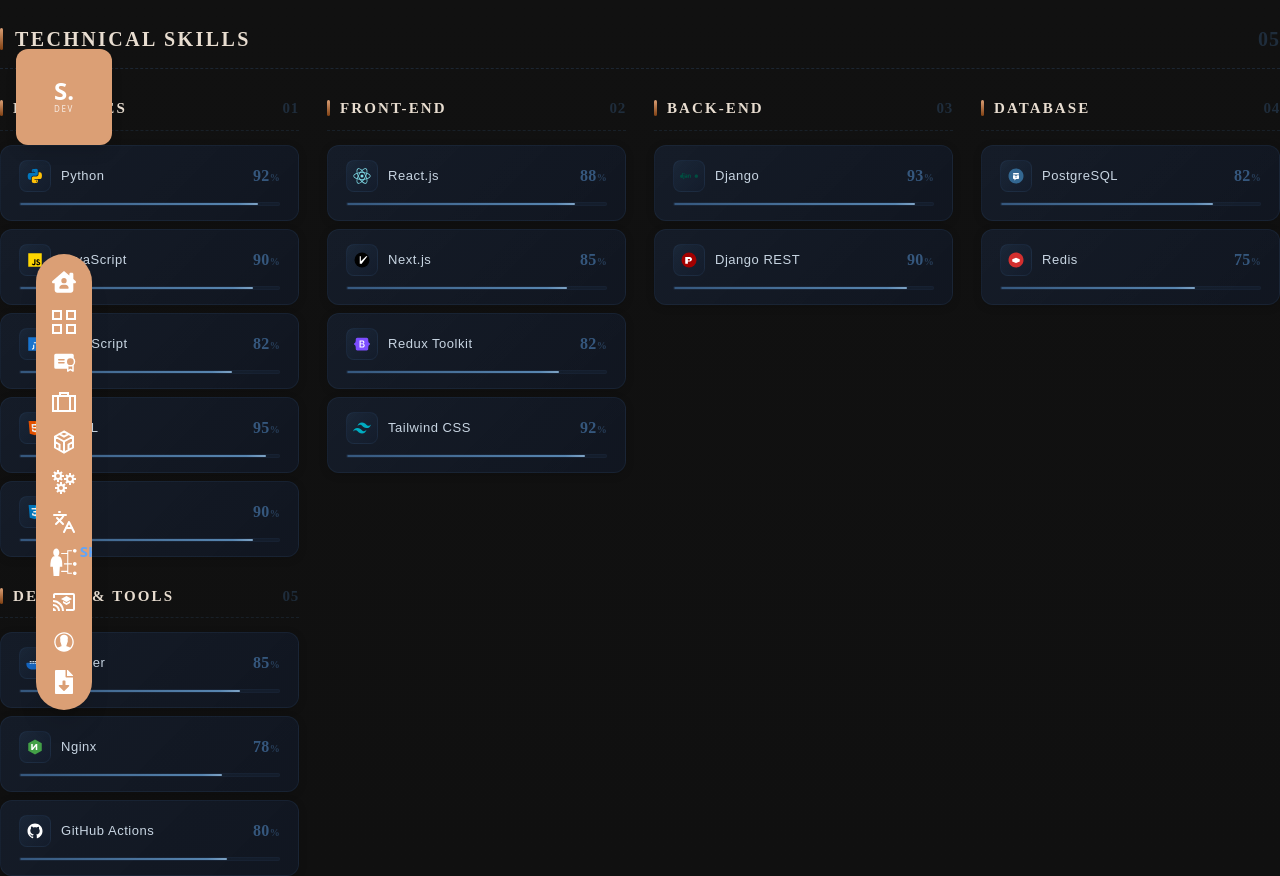
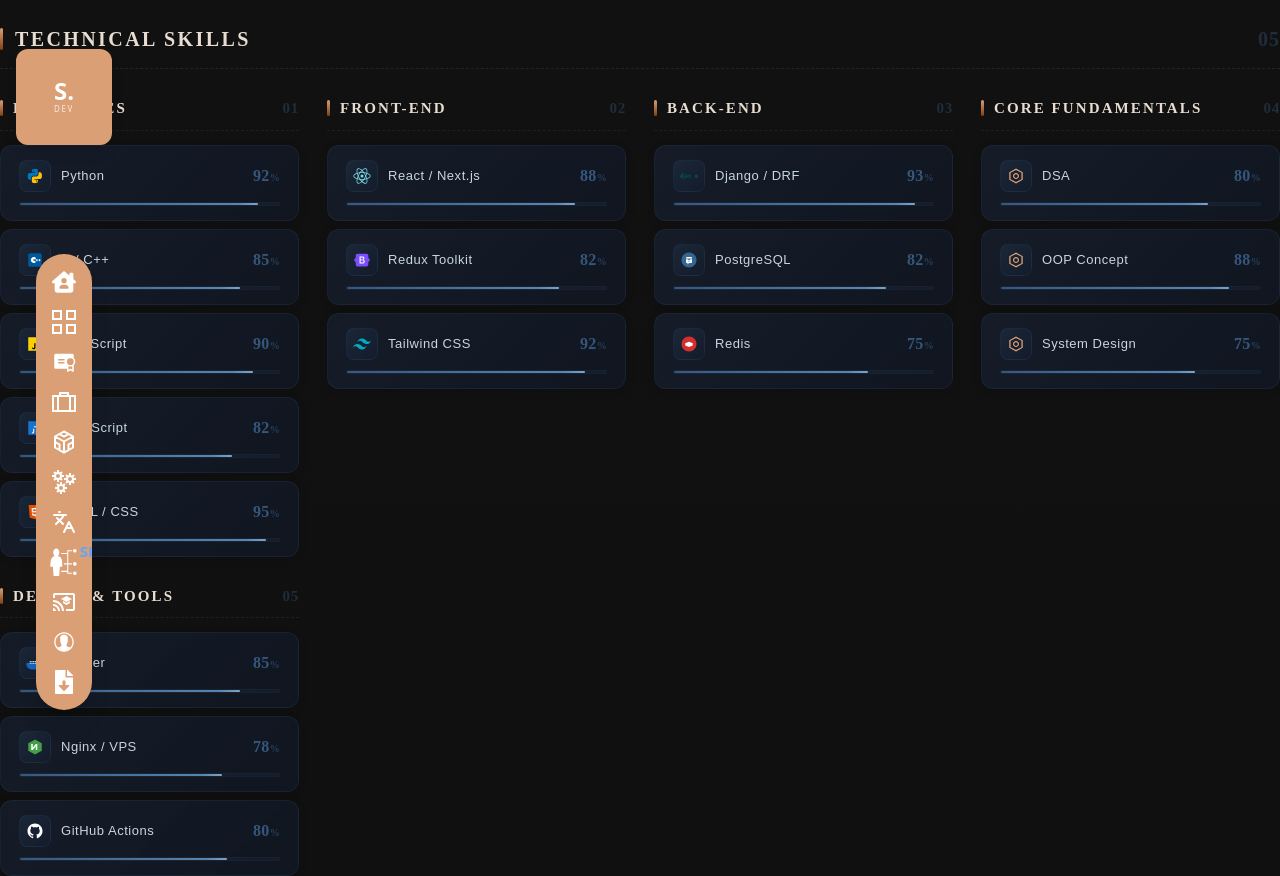
Before and after one commit to Sadid205/md-abdullah-al-sadid-repository, a React (Vite) app: page /skills in a window 1280 px wide. Built offline with nearby package versions, Linux system fonts and the light colour scheme.

Commit message:
added skills

```diff
--- a/src/components/Skills.jsx
+++ b/src/components/Skills.jsx
@@ -106,6 +106,24 @@
       <path fill="#EEE" d="M24,13v4h-8.9l-.3-4H24zM19.4,21l.2,4H24v-4H19.4zM19.8,27h-4l.3,5.5,7.9,2.6v-4.2l-4.1-1.4L19.8,27z"/>
     </svg>
   ),
+  C: (
+    <svg viewBox="0 0 48 48" width="18" height="18">
+      <path fill="#0277BD" d="M42,37c0,2.762-2.238,5-5,5H11c-2.761,0-5-2.238-5-5V11c0-2.762,2.239-5,5-5h26c2.762,0,5,2.238,5,5V37z"/>
+      <path fill="#FFF" d="M25,16c-4.418,0-8,3.582-8,8s3.582,8,8,8c2.209,0,4.209-0.896,5.657-2.343l-2.828-2.829C27.105,25.553,26.105,26,25,26c-1.105,0-2-0.895-2-2s0.895-2,2-2c1.105,0,2.105,0.447,2.829,1.172l2.828-2.829C29.209,16.896,27.209,16,25,16z"/>
+    </svg>
+  ),
+  Cpp: (
+    <svg viewBox="0 0 48 48" width="18" height="18">
+      <path fill="#00599C" d="M42,37c0,2.762-2.238,5-5,5H11c-2.761,0-5-2.238-5-5V11c0-2.762,2.239-5,5-5h26c2.762,0,5,2.238,5,5V37z"/>
+      <path fill="#FFF" d="M21,16c-4.418,0-8,3.582-8,8s3.582,8,8,8c2.209,0,4.209-0.896,5.657-2.343l-2.828-2.829C23.105,25.553,22.105,26,21,26c-1.105,0-2-0.895-2-2s0.895-2,2-2c1.105,0,2.105,0.447,2.829,1.172l2.828-2.829C25.209,16.896,23.209,16,21,16z M32,23h-2v-2h-2v2h-2v2h2v2h2v-2h2V23z M39,23h-2v-2h-2v2h-2v2h2v2h2v-2h2V23z"/>
+    </svg>
+  ),
+  Core: (
+    <svg viewBox="0 0 48 48" width="18" height="18">
+      <path fill="#DB9F75" d="M24 4L6 14v20l18 10 18-10V14L24 4zm0 3.8L38.5 15.4v17.2L24 40.2 9.5 32.6V15.4L24 7.8z"/>
+      <path fill="#DB9F75" d="M24 16c-4.4 0-8 3.6-8 8s3.6 8 8 8 8-3.6 8-8-3.6-8-8-8zm0 13c-2.8 0-5-2.2-5-5s2.2-5 5-5 5 2.2 5 5-2.2 5-5 5z"/>
+    </svg>
+  )
 };
 
 // ─── Skill Data ───────────────────────────────────────────────────────────────
@@ -115,36 +133,37 @@
     count: "01",
     skills: [
       { name: "Python",     icon: Icon.Python,   percent: 92 },
+      { name: "C / C++",    icon: Icon.Cpp,      percent: 85 }, // C ও C++ একসাথে
       { name: "JavaScript", icon: Icon.JS,        percent: 90 },
       { name: "TypeScript", icon: Icon.TS,        percent: 82 },
-      { name: "HTML",       icon: Icon.HTML,      percent: 95 },
-      { name: "CSS",        icon: Icon.CSS,       percent: 90 },
+      { name: "HTML / CSS", icon: Icon.HTML,      percent: 95 },
     ],
   },
   {
     label: "Front-End",
     count: "02",
     skills: [
-      { name: "React.js",      icon: Icon.React,    percent: 88 },
-      { name: "Next.js",       icon: Icon.Next,     percent: 85 },
-      { name: "Redux Toolkit", icon: Icon.Redux,    percent: 82 },
-      { name: "Tailwind CSS",  icon: Icon.Tailwind, percent: 92 },
+      { name: "React / Next.js", icon: Icon.React, percent: 88 },
+      { name: "Redux Toolkit",   icon: Icon.Redux, percent: 82 },
+      { name: "Tailwind CSS",    icon: Icon.Tailwind, percent: 92 },
     ],
   },
   {
     label: "Back-End",
     count: "03",
     skills: [
-      { name: "Django",     icon: Icon.Django, percent: 93 },
-      { name: "Django REST",icon: Icon.DRF,    percent: 90 },
+      { name: "Django / DRF", icon: Icon.Django, percent: 93 },
+      { name: "PostgreSQL",   icon: Icon.Postgres, percent: 82 },
+      { name: "Redis",        icon: Icon.Redis,    percent: 75 },
     ],
   },
   {
-    label: "Database",
+    label: "Core Fundamentals",
     count: "04",
     skills: [
-      { name: "PostgreSQL", icon: Icon.Postgres, percent: 82 },
-      { name: "Redis",      icon: Icon.Redis,    percent: 75 },
+      { name: "DSA",            icon: Icon.Core, percent: 80 },
+      { name: "OOP Concept",    icon: Icon.Core, percent: 88 },
+      { name: "System Design",  icon: Icon.Core, percent: 75 },
     ],
   },
   {
@@ -152,12 +171,11 @@
     count: "05",
     skills: [
       { name: "Docker",         icon: Icon.Docker, percent: 85 },
-      { name: "Nginx",          icon: Icon.Nginx,  percent: 78 },
+      { name: "Nginx / VPS",    icon: Icon.Nginx,  percent: 78 },
       { name: "GitHub Actions", icon: Icon.GitHub, percent: 80 },
     ],
   },
 ];
-
 // ─── Single skill bar ─────────────────────────────────────────────────────────
 const SkillBar = ({ name, icon, percent, index, groupIndex }) => {
   const [animated, setAnimated] = useState(false);
```
